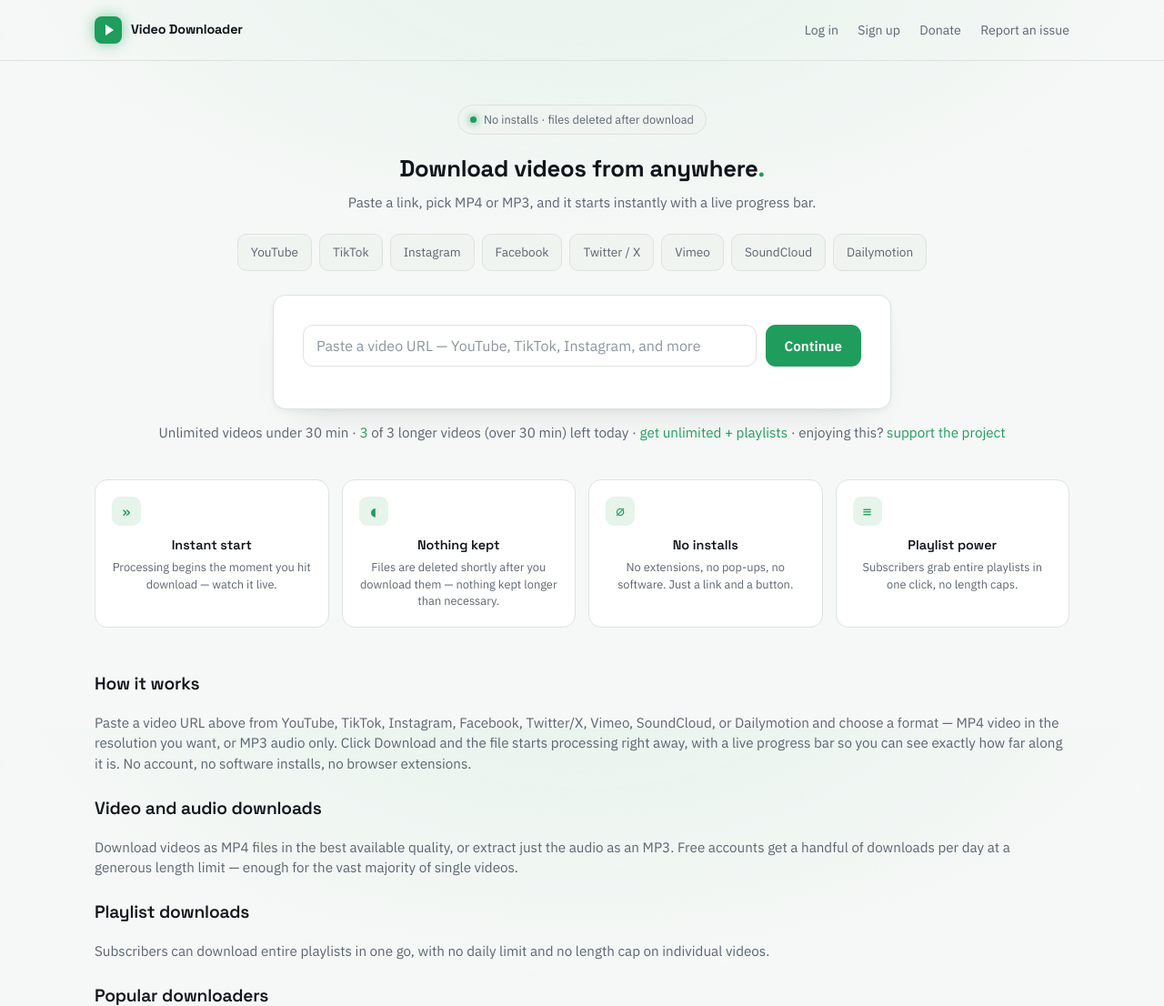
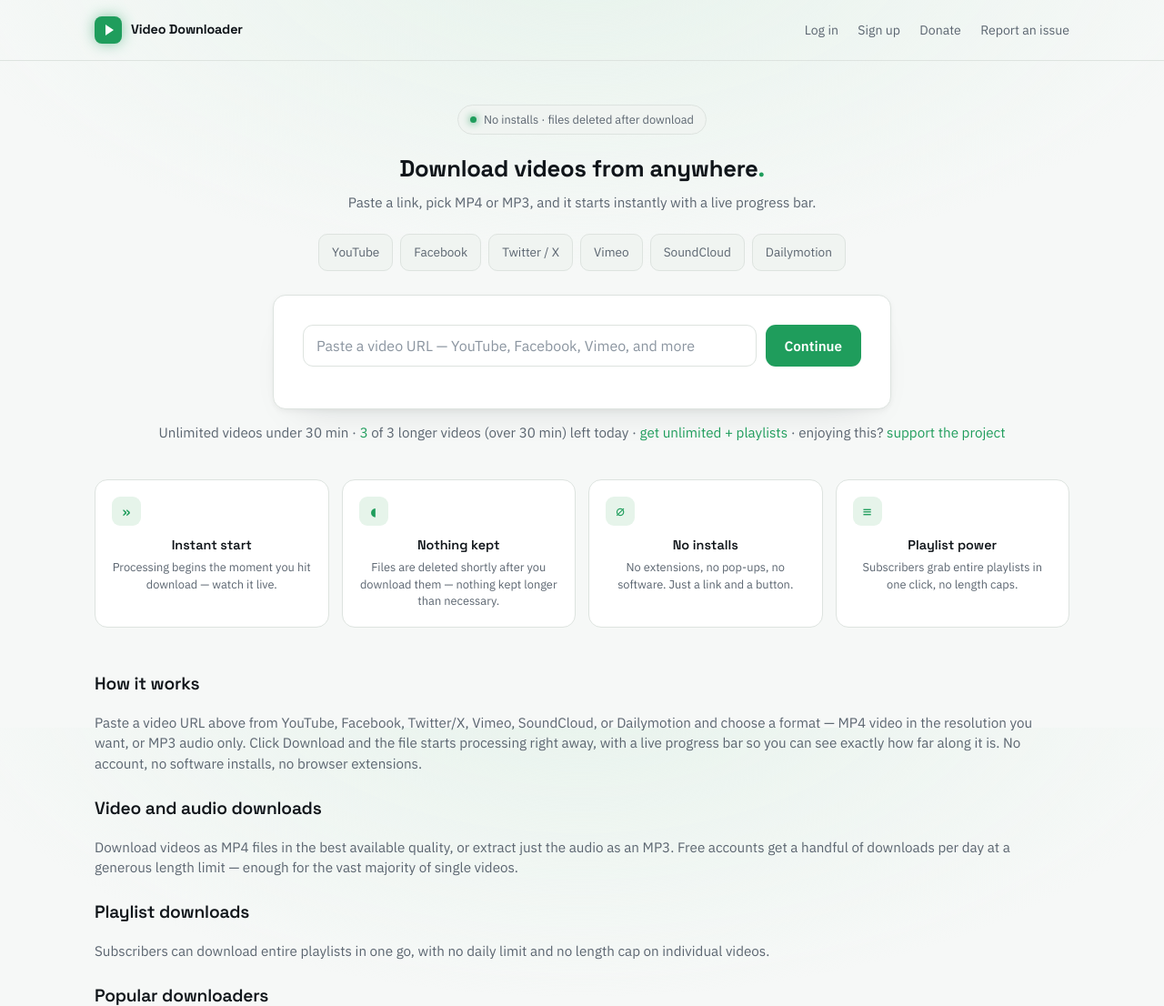
Before and after one commit to acebgp04/yt-downloader, a Flask app: page / in a window 1280 px wide. Shown: the top 1106 px of the page at 91% size. Run offline with Flask 3, Linux system fonts and the light colour scheme; data that the repository does not hold is empty.

Commit message:
Remove TikTok/Instagram from marketing copy; document new yt-dlp dependencies
TikTok and Instagram don't actually work right now -- confirmed via
direct investigation: TikTok's WAF blocks our VM's datacenter IP at
the network level (returns a disguised "Site Maintenance" bot-block
page, consistent across repeated attempts) regardless of yt-dlp
config, and Instagram requires an authenticated session ("API is not
granting access") that we don't have. Both need real infrastructure
decisions (a paid residential proxy for TikTok, a dedicated account's
cookies for Instagram) that aren't happening yet, so stopped claiming
support for them in titles, meta tags, JSON-LD, chips, and body copy
to avoid frustrating real visitors who'd hit a failure every time.

Along the way, fixed two real gaps in yt-dlp's setup (both still
worth keeping regardless of the TikTok proxy decision, since they
help with anti-bot JS challenges on other sites too): installed
curl_cffi in the exact version range yt-dlp requires for browser
impersonation (0.10-0.16 -- an out-of-range 0.16.0 silently doesn't
work), and installed Deno as a system-wide JS runtime, which yt-dlp
now needs for some sites' challenge-solving. Documented both in
DEPLOY.md and pinned curl_cffi in requirements.txt.

```diff
--- a/requirements.txt
+++ b/requirements.txt
@@ -6,3 +6,4 @@ stripe
 python-dotenv
 gunicorn
 authlib
+curl_cffi>=0.10,<0.16
--- a/templates/_tool_widget.html
+++ b/templates/_tool_widget.html
@@ -1,6 +1,6 @@
     <div class="card tool-card">
       <div class="row" id="urlRow">
-        <input type="text" id="url" placeholder="{{ url_placeholder or 'Paste a video URL — YouTube, TikTok, Instagram, and more' }}">
+        <input type="text" id="url" placeholder="{{ url_placeholder or 'Paste a video URL — YouTube, Facebook, Vimeo, and more' }}">
         <button id="continueBtn">Continue</button>
       </div>
 
--- a/templates/index.html
+++ b/templates/index.html
@@ -7,22 +7,22 @@
 <link rel="icon" type="image/png" sizes="32x32" href="{{ url_for('static', filename='favicon-32x32.png') }}">
 <link rel="icon" type="image/png" sizes="16x16" href="{{ url_for('static', filename='favicon-16x16.png') }}">
 <link rel="apple-touch-icon" sizes="180x180" href="{{ url_for('static', filename='apple-touch-icon.png') }}">
-<title>Video Downloader &mdash; Download Videos from YouTube, TikTok, Instagram &amp; More</title>
-<meta name="description" content="Download videos and audio (MP3) free from YouTube, TikTok, Instagram, Facebook, Twitter/X, Vimeo, SoundCloud, and Dailymotion, in the resolution you want. No software to install &mdash; paste a link and download instantly. Playlist support for subscribers.">
-<meta name="keywords" content="video downloader, youtube downloader, tiktok downloader, instagram video downloader, facebook video downloader, twitter video downloader, vimeo downloader, video to mp3, download videos online">
+<title>Video Downloader &mdash; Download Videos from YouTube, Facebook, Vimeo &amp; More</title>
+<meta name="description" content="Download videos and audio (MP3) free from YouTube, Facebook, Twitter/X, Vimeo, SoundCloud, and Dailymotion, in the resolution you want. No software to install &mdash; paste a link and download instantly. Playlist support for subscribers.">
+<meta name="keywords" content="video downloader, youtube downloader, facebook video downloader, twitter video downloader, vimeo downloader, video to mp3, download videos online">
 <link rel="canonical" href="{{ base_url }}/">
 
 <meta property="og:type" content="website">
-<meta property="og:title" content="Video Downloader — Download Videos from YouTube, TikTok, Instagram & More">
-<meta property="og:description" content="Download videos and audio (MP3) free from YouTube, TikTok, Instagram, Facebook, Twitter/X, Vimeo, SoundCloud, and Dailymotion. No software to install — paste a link and download instantly.">
+<meta property="og:title" content="Video Downloader — Download Videos from YouTube, Facebook, Vimeo & More">
+<meta property="og:description" content="Download videos and audio (MP3) free from YouTube, Facebook, Twitter/X, Vimeo, SoundCloud, and Dailymotion. No software to install — paste a link and download instantly.">
 <meta property="og:url" content="{{ base_url }}/">
 <meta property="og:image" content="{{ base_url }}/static/og-image.png">
 <meta property="og:image:width" content="1200">
 <meta property="og:image:height" content="630">
 
 <meta name="twitter:card" content="summary_large_image">
-<meta name="twitter:title" content="Video Downloader — Download Videos from YouTube, TikTok, Instagram & More">
-<meta name="twitter:description" content="Download videos and audio (MP3) free from YouTube, TikTok, Instagram, Facebook, Twitter/X, Vimeo, SoundCloud, and Dailymotion. No software to install — paste a link and download instantly.">
+<meta name="twitter:title" content="Video Downloader — Download Videos from YouTube, Facebook, Vimeo & More">
+<meta name="twitter:description" content="Download videos and audio (MP3) free from YouTube, Facebook, Twitter/X, Vimeo, SoundCloud, and Dailymotion. No software to install — paste a link and download instantly.">
 <meta name="twitter:image" content="{{ base_url }}/static/og-image.png">
 
 <script type="application/ld+json">
@@ -39,7 +39,7 @@
     "price": "0",
     "priceCurrency": "USD"
   },
-  "description": "Download videos and audio (MP3) free from YouTube, TikTok, Instagram, Facebook, Twitter/X, Vimeo, SoundCloud, and Dailymotion, in the resolution you want. No software to install."
+  "description": "Download videos and audio (MP3) free from YouTube, Facebook, Twitter/X, Vimeo, SoundCloud, and Dailymotion, in the resolution you want. No software to install."
 }
 </script>
 
@@ -77,8 +77,6 @@
 
     <div class="chips" style="justify-content: center; margin-top: 10px;">
       <span class="chip">YouTube</span>
-      <span class="chip">TikTok</span>
-      <span class="chip">Instagram</span>
       <span class="chip">Facebook</span>
       <span class="chip">Twitter / X</span>
       <span class="chip">Vimeo</span>
@@ -114,7 +112,7 @@
     <section style="margin-top: 48px; text-align: left;">
       <h2 style="font-size: 1.2rem; font-weight: 600;">How it works</h2>
       <p class="subtitle">
-        Paste a video URL above from YouTube, TikTok, Instagram, Facebook, Twitter/X, Vimeo,
+        Paste a video URL above from YouTube, Facebook, Twitter/X, Vimeo,
         SoundCloud, or Dailymotion and choose a format &mdash; MP4 video in the resolution you
         want, or MP3 audio only. Click Download and the file starts processing right away, with
         a live progress bar so you can see exactly how far along it is. No account, no software
```
Also changed, not shown: deploy/DEPLOY.md (+6 -1 lines).
